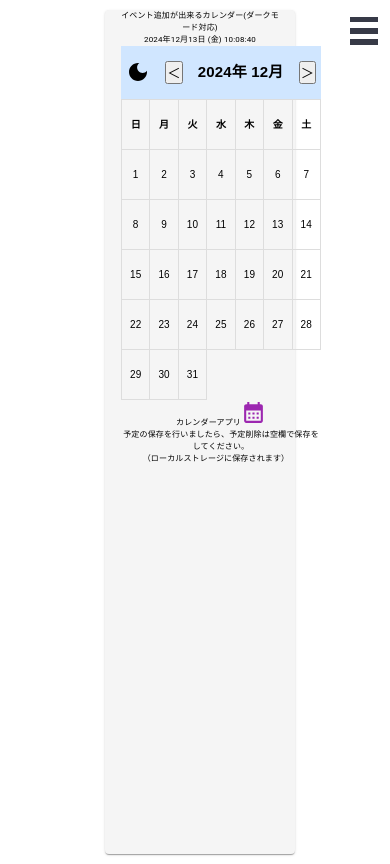
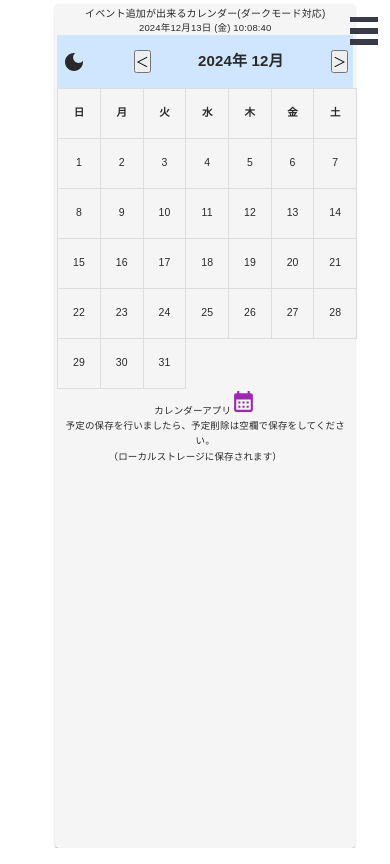
Before and after one commit to masatuber/weather-todo-quiz-app, a React (Vite) app: page /Calendar in a window 390 px wide. Built offline with nearby package versions, Linux system fonts and the light colour scheme; no server answers.

Commit message:
“文字サイズ、コード整理”

```diff
--- a/index.html
+++ b/index.html
@@ -3,7 +3,8 @@
 <head>
   <meta charset="utf-8" />
   <link rel="stylesheet" href="./style.css" />
-  <!-- <link rel="icon" type="image/svg+xml" href="/public/logo192.png" /> -->
+  <link rel="icon" type="image/x-icon" href="/favicon.ico" />
+  <link rel="apple-touch-icon" href="/favicon.ico" />
   <meta name="viewport" content="width=device-width, initial-scale=1" />
   <meta name="description" content="MasaTuber"/>
   <meta name="description" content="天気マルチアプリ"/>
--- a/src/App.css
+++ b/src/App.css
@@ -1,9 +1,7 @@
 @import url('https://fonts.googleapis.com/css2?family=Noto+Sans+JP&display=swap');
 @import url('https://fonts.googleapis.com/css2?family=Raleway&display=swap');
 
-
-
-/* Title.js */
+/* Title.js 全体のh1*/
 h1 {
     font-weight: 70;
     font-size: 2em;
@@ -14,8 +12,6 @@ h1 {
 
 /* App.js */
 .wrapper {
-    /* margin-right: 10px; */
-    /* margin-left: 10px; */
     display: flex;
     justify-content: center;
     align-items: center;
@@ -35,50 +31,10 @@ h1 {
     margin: 0px;
     transition: all 0.5s ease;
 }
-/* .container {
 
-} */
-
+/* ハンバーガーメニュー文字サイズ */
 .menuContainer {
     font-size: 16px;
-}
-
-/* メディアクエリでスマホ対応CSS */
-@media only screen and (max-width: 414px) {
-    .container {
-        padding: 5px 5px;
-        font-size: 8px !important;
-        margin: 5px auto;
-    }
-        .homeBody {
-            font-size: 8px !important;
-        }
-            .button1 {
-                font-size: 8px !important;
-            }
-                .password-background {
-                    width: 410px !important;
-                    height: 580px !important;
-                    font-size: 10px !important;
-                }
-                    .menuContainer {
-                        font-size: 8px !important;
-                        width: 10px !important;
-                    }
-                        h1 {
-                            font-size: 15px !important;
-                        }
-                            p {
-                                font-size: 8px !important;
-                            }
-                                .calendarTitle {
-                                    font-size: 8px !important;
-                                    /* display: flex !important; */
-                                }
-                                    .calendarCss {
-                                        width: 0px !important;
-                                        height: 0px !important;
-                                    }
 }
 
 /* Title.js */
@@ -89,12 +45,13 @@ h1 {
     margin: 0px 0 10px;
 }
 
+/* 全体のh2 */
 h2 {
     margin: 10px 0 10px;
     font-size: 15px;
 }
 
-/* Form.js　inputタグにCSS適用でダークモードに影響でるため文字色削除  */
+/* Form.js inputタグにCSS適用でダークモードに影響でるため文字色削除  */
 input[type="text"] {
     background-color: transparent;
     border: 0;
@@ -107,6 +64,7 @@ input[type="text"] {
     margin-right: 20px;
     font-size: 20px;
 }
+
 /* 検索ボタン用CSS */
 .button1 {
     border-bottom: 5px solid #812002;
@@ -119,6 +77,7 @@ input[type="text"] {
     left: 70%;
 
 }
+
 /* 天気検索ボタンCSS */
 .button1:hover {
         margin-top: 15px;
@@ -126,17 +85,18 @@ input[type="text"] {
         opacity: 1;
 }
 
-
 /* Results.js */
 .results-city {
     font-size: 2rem;
     color: #bd1414;
 }
+
 /* Results.js */
 .results-country {
     font-size: 2rem;
     color: #bd1414;
 }
+
 /* Results.js */
 .results-temp {
     font-size: 2rem;
@@ -145,12 +105,14 @@ input[type="text"] {
     position: relative;
 
 }
+
 /* Results.js */
 .results-temp > span {
     font-size: 1.5rem;
     color: #b70e0e;
 }
-/* Results.js 　アニメーション追加*/
+
+/* Results.js アニメーション追加*/
 .results-condition {
     position: absolute;
     top: 79%;
@@ -164,10 +126,12 @@ input[type="text"] {
     transition: all 0.8s;
     border-radius: 2px;
 }
+
 /* Results.js */
 .results-condition:hover{
     box-shadow: 0 16px 20px -8px rgba(108, 74, 74, 0.4);
 }
+
 /* Loading.js */
 .loading {
     border: 4px solid #f15186;
@@ -193,7 +157,8 @@ input[type="text"] {
 .dit {
     height: 20px;
     font-size: 20px;
-    font-family: 'Noto Sans JP'
+    font-family: 'Noto Sans JP';
+    text-align: center;
 }
 
 .homeBody {
@@ -211,45 +176,41 @@ input[type="text"] {
     border: 0;
     padding: 0px 0px;
     margin: 0px;
-    /* border-radius: 2px; */
-    /* letter-spacing: 1px; */
     font-size: 1rem;
     cursor: pointer;
     background-color: #d451f1;
     color: #e9a915fd;
 
 }
-/* リアルタイム表示のCSS */
-.dit {
-    text-align: center;
-}
 
+/* タスク管理画面用CSS */
 .todoList {
     width: 100vh;
     height: 100vh;
     text-align: center;
-    /* background-color: #13a109; */
     margin: 0px;
     padding: 0px;
     font-size: 15px;
 
 }
 
-
 /* 遅延ページでローディングを表示させるCSS */
 .pgLoading {
     font-size: 50px;
     color: #f40a0afd;
 }
-/* マテリアルアイコンのCSS */
+
+/* マテリアルアイコンリロードのCSS */
 .reload {
     cursor: pointer;
     color: #f4480afd;
 }
+
 /* マテリアルアイコンのマウスホバー */
 .reload:hover {
     background-color: #701919;
 }
+
 /* パスワード生成CSS、フォントバックグラウンド#e3bfbf; */
 .password-background {
         background: url("./background-image2.jpg");
@@ -261,11 +222,8 @@ input[type="text"] {
         text-align: center;
         font-size: 15px;
         font-weight: 30%;
-        /* 下は状況に応じて変更する */
-        /* background-color: rgba(181, 159, 183, 0.338);
-        background-blend-mode: lighten; */
+}
 
-}
 /* パスワード表示の枠線 */
 .pwMain {
     margin: 0 auto;
@@ -277,10 +235,12 @@ input[type="text"] {
     /*線の種類・太さ・色*/
     background-color:#e6ffff;
 }
+
 /* パスワード生成ボタン */
 .passwordButton:hover {
     cursor: pointer;
 }
+
 /* カレンダーのタイトルフォントサイズ */
 .calendarTitle {
     font-size: 20px;
@@ -293,12 +253,65 @@ input[type="text"] {
     position: relative;
 }
 
+/* Python自動化スクリプトDLPage */
 .pythonDlPage {
     display: flex;
     flex-direction: column;
 }
 
+/* お問合せPage */
 .inquiryPage {
     display: flex;
     flex-direction: column;
 }
+
+/* メディアクエリでスマホ対応CSS */
+@media only screen and (max-width: 414px) {
+    .container {
+        padding: 2px 2px;
+        font-size: 9.5px !important;
+        margin: 2px auto;
+    }
+
+    .homeBody {
+        font-size: 9.5px !important;
+    }
+
+    .button1 {
+        font-size: 9.5px !important;
+    }
+
+    .password-background {
+        width: 410px !important;
+        height: 580px !important;
+        font-size: 10.5px !important;
+    }
+
+    .menuContainer {
+        font-size: 9.5px !important;
+        width: 10px !important;
+    }
+
+    h1 {
+        font-size: 15px !important;
+    }
+
+    p {
+        font-size: 9.5px !important;
+    }
+
+    .calendarTitle {
+        font-size: 10px !important;
+    }
+
+    .calendarCss {
+        width: 0px !important;
+        height: 0px !important;
+    }
+
+        .backgroundCalendar {
+            width: 75%;
+            height: 50%;
+            position: relative;
+        }
+}
--- a/src/Calendar.css
+++ b/src/Calendar.css
@@ -69,21 +69,21 @@ td:hover {
     margin-right: 10px;
 }
 
-
+/* メディアクエリCSS */
 @media only screen and (max-width: 414px) {
         th,
         td {
-            font-size: 10px !important;
+            font-size: 10.5px !important;
         }
             .textDescription {
-                font-size: 8px !important;
-                margin-right: 10px !important;
+                font-size: 9.5px !important;
+                margin-right: 20px !important;
             }
                 table {
-                    width: 200px !important;
-                    height: 50px !important;
+                    width: 300px !important;
+                    height: 80px !important;
                 }
                     .CalendarBody {
-                        width: 200px !important;
+                        width: 300px !important;
                     }
 }
--- a/src/HamburgerMenu.css
+++ b/src/HamburgerMenu.css
@@ -87,6 +87,7 @@
     background: rgb(189, 10, 144);
 }
 
+/* メディアクエリCSS */
 @media only screen and (max-width: 414px) {
     .bm-menu {
         font-size: 10px !important;
--- a/src/components/CalendarApp.jsx
+++ b/src/components/CalendarApp.jsx
@@ -1,12 +1,12 @@
 //CalendarApp.js
 import "../Calendar.css";
+import DigitalDateTime from "./DigitalDateTime";
 import  { useState, useEffect } from "react";
 import Modal from "react-modal";
 import localforage from "localforage";
 import CalendarMonthIcon from '@mui/icons-material/CalendarMonth';
 import { Container, createTheme, CssBaseline, Paper, ThemeProvider } from "@mui/material";
 import DarkModeIcon from "@mui/icons-material/DarkMode";
-import DigitalDateTime from "./DigitalDateTime";
 
 
 Modal.setAppElement("#root");
@@ -22,11 +22,11 @@ const CalendarApp = () => {
     palette: {
       mode: darkMode ? "dark" : "light",
       background: {
-        default: darkMode ? "#201e1e" : "#ffffff", // 背景色の設定
-        paper: darkMode ? "#201e1e" : "#f5f5f5", // Paperコンポーネントの背景色
+        default: darkMode ? "#333333" : "#ffffff", // 背景色の設定
+        paper: darkMode ? "#333333" : "#f5f5f5", // Paperコンポーネントの背景色
       },
       text: {
-        primary: darkMode ? "#ffffff" : "#000000", // テキストの色
+        primary: darkMode ? "#ffffff" : "#292929", // テキストの色
       },
     },
   });
@@ -117,17 +117,17 @@ const CalendarApp = () => {
   };
 
   return (
+    <div id="calendar">
+      <div className="CalendarBody">
     <ThemeProvider theme={theme}>
       <CssBaseline />
       <Container
         component={Paper}
         elevation={1}
-        style={{ minHeight: "100vh", maxWidth: "100vh" }}
+        style={{ minHeight: "100vh", maxWidth: "200vh", padding: "2px" }}
       >
         イベント追加が出来るカレンダー(ダークモード対応)
         <DigitalDateTime />
-        <div id="calendar">
-          <div className="CalendarBody">
             <div className="cld">
               <DarkModeIcon
                 onClick={() => setDarkMode((prevMode) => !prevMode)}
@@ -158,25 +158,25 @@ const CalendarApp = () => {
               <br />
               （ローカルストレージに保存されます）
             </span>
-          </div>
 
           <Modal
             isOpen={isModalOpen}
             onRequestClose={closeModal}
             className="modal"
-          >
+            >
             <h2>{selectedDate}のイベントを登録</h2>
             <textarea
               value={eventText}
               onChange={(e) => setEventText(e.target.value)}
               placeholder="イベント内容を入力"
-            />
+              />
             <button onClick={saveEvent}>保存</button>
             <button onClick={closeModal}>キャンセル</button>
           </Modal>
-        </div>
       </Container>
     </ThemeProvider>
+        </div>
+    </div>
   );
 };
 
--- a/src/components/TodoApps.jsx
+++ b/src/components/TodoApps.jsx
@@ -1,8 +1,8 @@
 //TodoApps.js
-import './todoApps.css';
+import './todoApps.css'; //タスク管理CSS
 import TodoList from "./TodoList"; //コンポーネント
-import Title from "./Title";
-import DigitalDateTime from './DigitalDateTime';
+import Title from "./Title"; //コンポーネント
+import DigitalDateTime from './DigitalDateTime'; //コンポーネント
 import { useState, useRef } from "react";
 import { v4 as uuidv4 } from "uuid";
 import * as XLSX from "xlsx"; // xlsxライブラリ
@@ -30,11 +30,11 @@ function TodoApps() {
     palette: {
       mode: darkMode ? "dark" : "light",
       background: {
-        default: darkMode ? "#121212" : "#ffffff", // 背景色の設定
-        paper: darkMode ? "#1d1d1d" : "#ffffff", // Paperコンポーネントの背景色
+        default: darkMode ? "#333333" : "#ffffff", // 背景色の設定
+        paper: darkMode ? "#333333" : "#f5f5f5", // Paperコンポーネントの背景色
       },
       text: {
-        primary: darkMode ? "#ffffff" : "#000000", // テキストの色
+        primary: darkMode ? "#ffffff" : "#292929", // テキストの色
       },
     },
   });
@@ -87,7 +87,7 @@ function TodoApps() {
           <DigitalDateTime />
           <Container
             component={Paper}
-            style={{ padding: "5px", marginTop: "1%" }}
+            style={{ padding: "0px", marginTop: "1%", marginLeft: "1%", width: "100%" }}
           >
             <Box textAlign="center">
               <Typography gutterBottom>
--- a/src/components/todoApps.css
+++ b/src/components/todoApps.css
@@ -10,8 +10,7 @@
   font-size: 16px;
 }
 
-
-
+/* メディアクエリCSS */
 @media only screen and (max-width: 414px) {
   .todoText {
     font-size: 15px !important;
```
Also changed, not shown: src/App.jsx (+30 -15 lines), 1 other file (tests, documents, lock files or other folders).
